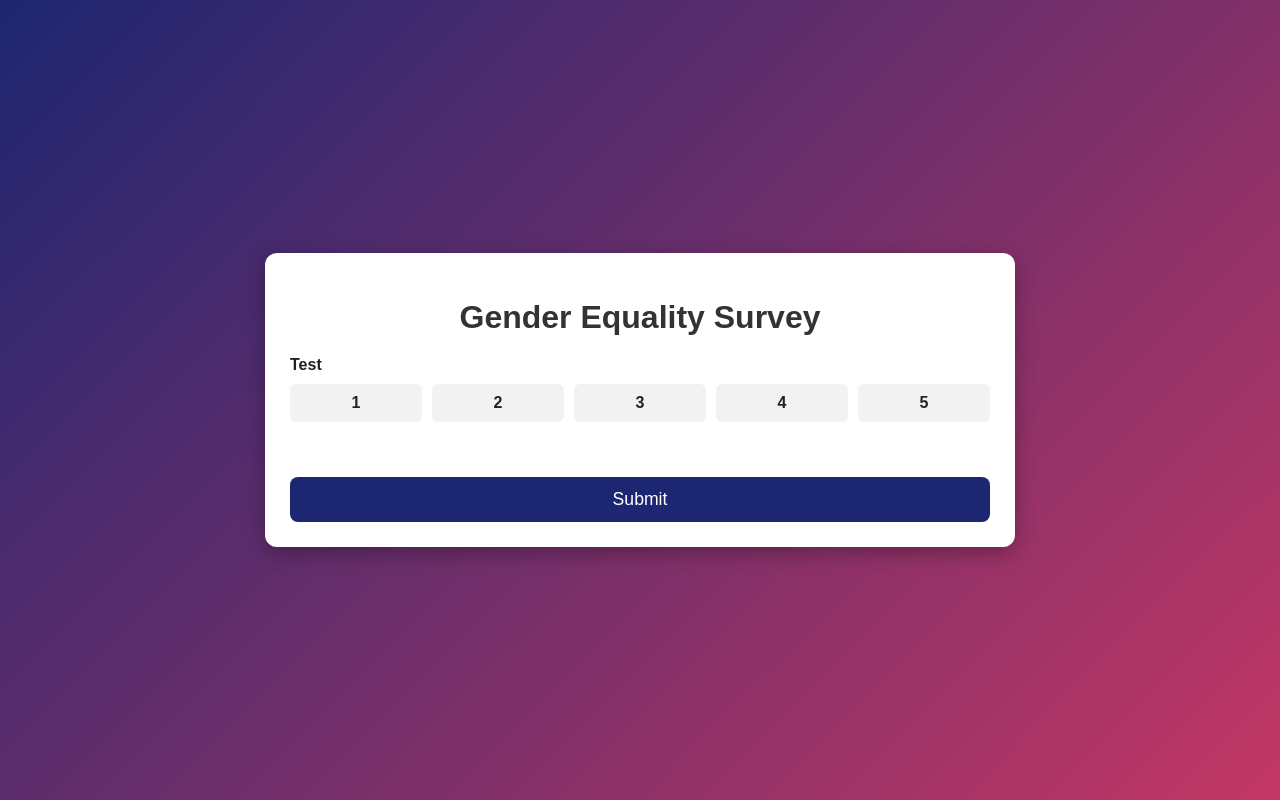
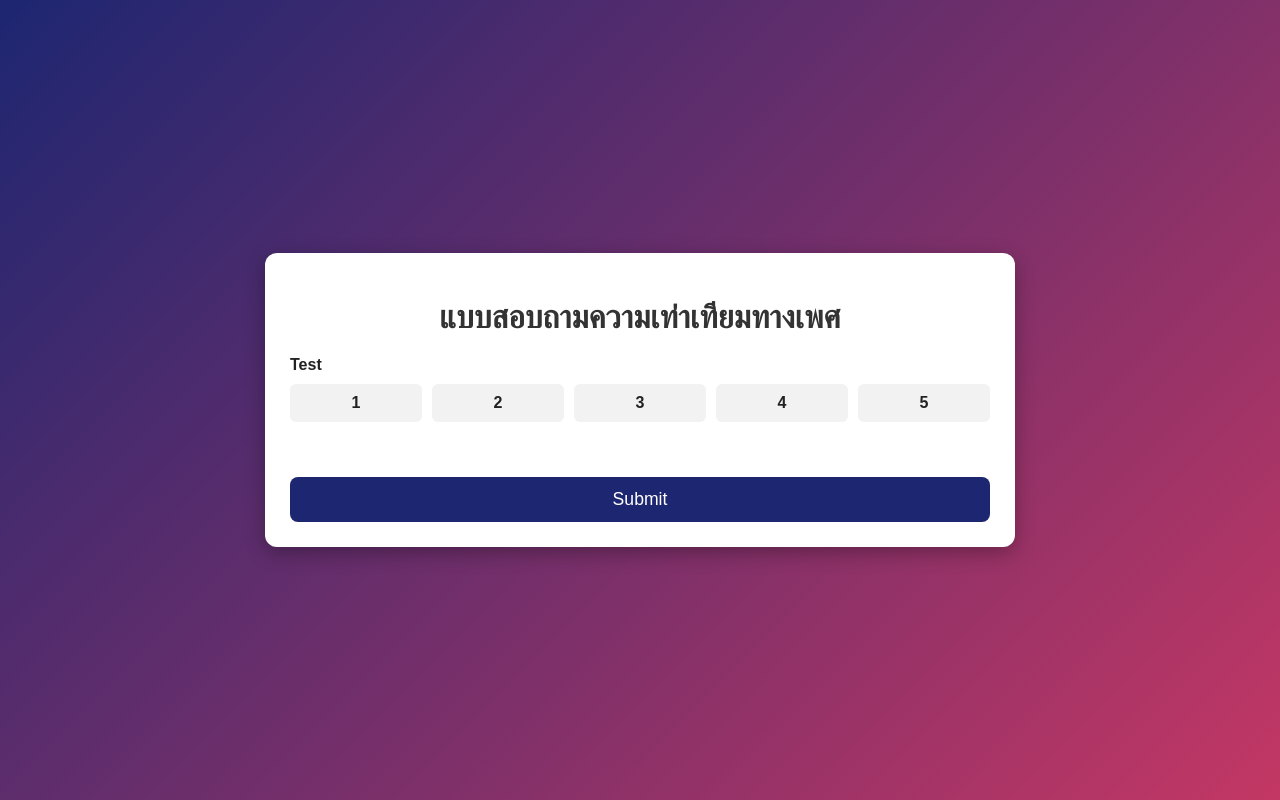
Before and after one commit to Perapats/Human-Relations-Form.github.io, a plain HTML site: page index.html in a window 1280 px wide. Drawn offline with Linux system fonts and the light colour scheme; files that its build step writes are made by us from their sources; files whose address does not match are found by name.

Commit message:
Update index.html

```diff
--- a/index.html
+++ b/index.html
@@ -8,7 +8,7 @@
 </head>
 <body>
   <div class="form-container">
-    <h1>Gender Equality Survey</h1>
+    <h1>แบบสอบถามความเท่าเทียมทางเพศ</h1>
 
     <form action="https://docs.google.com/forms/d/e/1FAIpQLSeTY5h2CJd-sohe0meDsaiI28dgGz3SG2dZJtmaZP4StexciQ/formResponse" method="POST" target="hidden_iframe">
 
```
